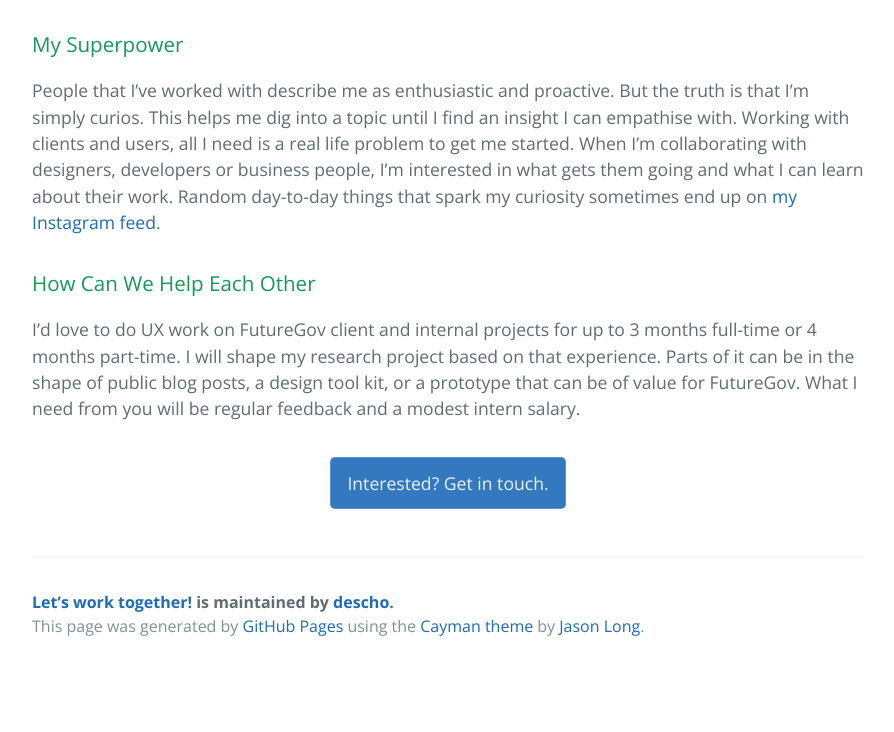
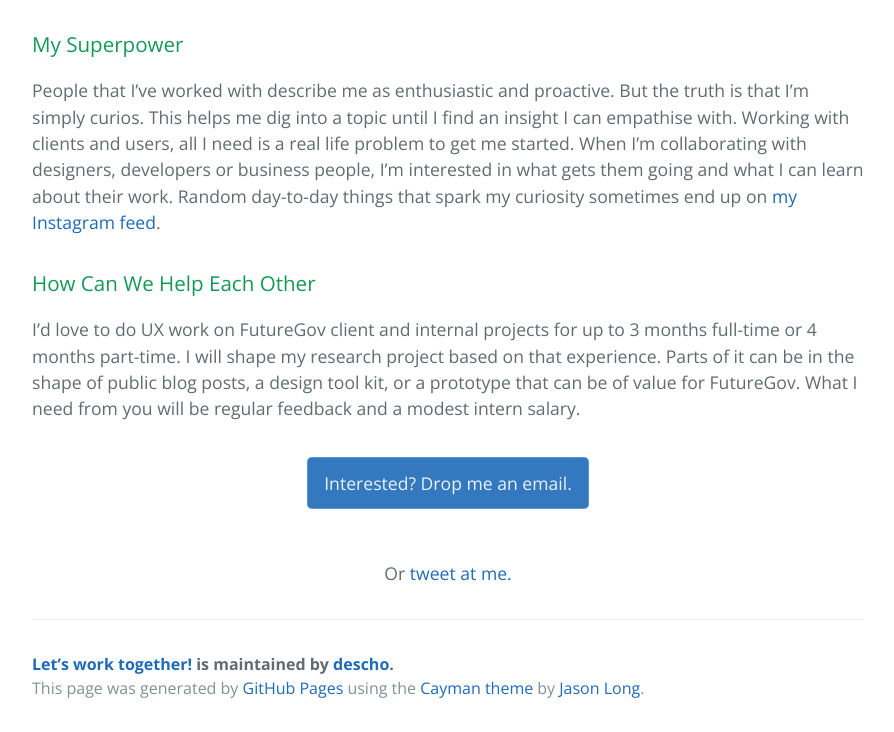
Before and after one commit to descho/proposal, a plain HTML site: page index.html in a window 1280 px wide. Shown: the part 664-1396 px from the top of the page, without its empty margins (192-1086 px from the left). Before the commit the page ends 1334 px from the top, so only its background shows below. Drawn offline with nearby package versions, Linux system fonts and the light colour scheme.

Commit message:
Update index.html

```diff
--- a/index.html
+++ b/index.html
@@ -39,7 +39,10 @@ How Can We Help Each Other</h3>
 I’d love to do UX work on FutureGov client and internal projects for up to 3 months full-time or 4 months part-time. I will shape my research project based on that experience. Parts of it can be in the shape of public blog posts, a design tool kit, or a prototype that can be of value for FutureGov. What I need from you will be regular feedback and a modest intern salary.
 </p>
 <p class="cta">
-  <a href="mailto:dessy@chongarova.com" class="btn">Interested? Get in touch.</a>
+  <a href="mailto:dessy@chongarova.com" class="btn">Interested? Drop me an email.</a>
+</p>
+<p class="cta">
+  Or <a href="https://twitter.com/des_cho">tweet at me.</a>
 </p>
       <footer class="site-footer">
         <span class="site-footer-owner"><a href="https://github.com/descho/proposal">Let’s work together!</a> is maintained by <a href="https://github.com/descho">descho</a>.</span>
```
